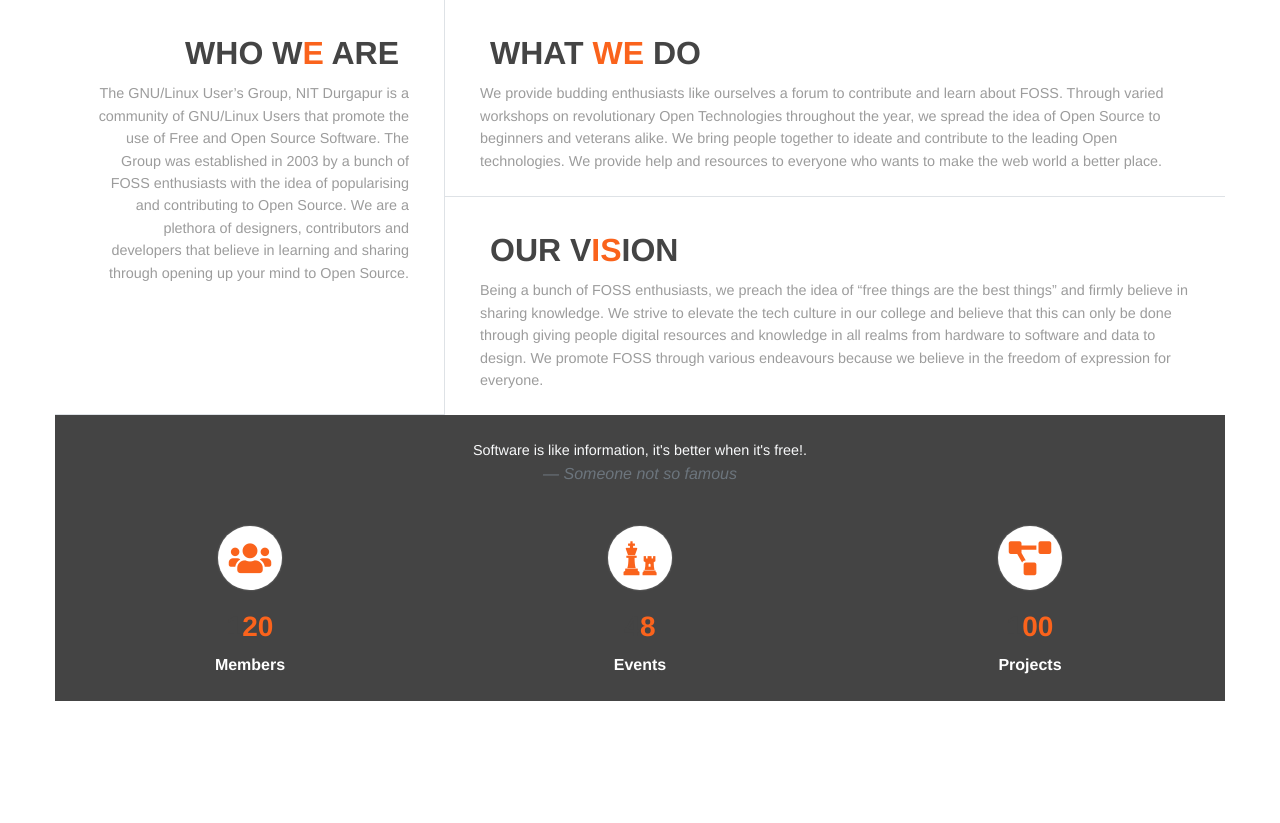
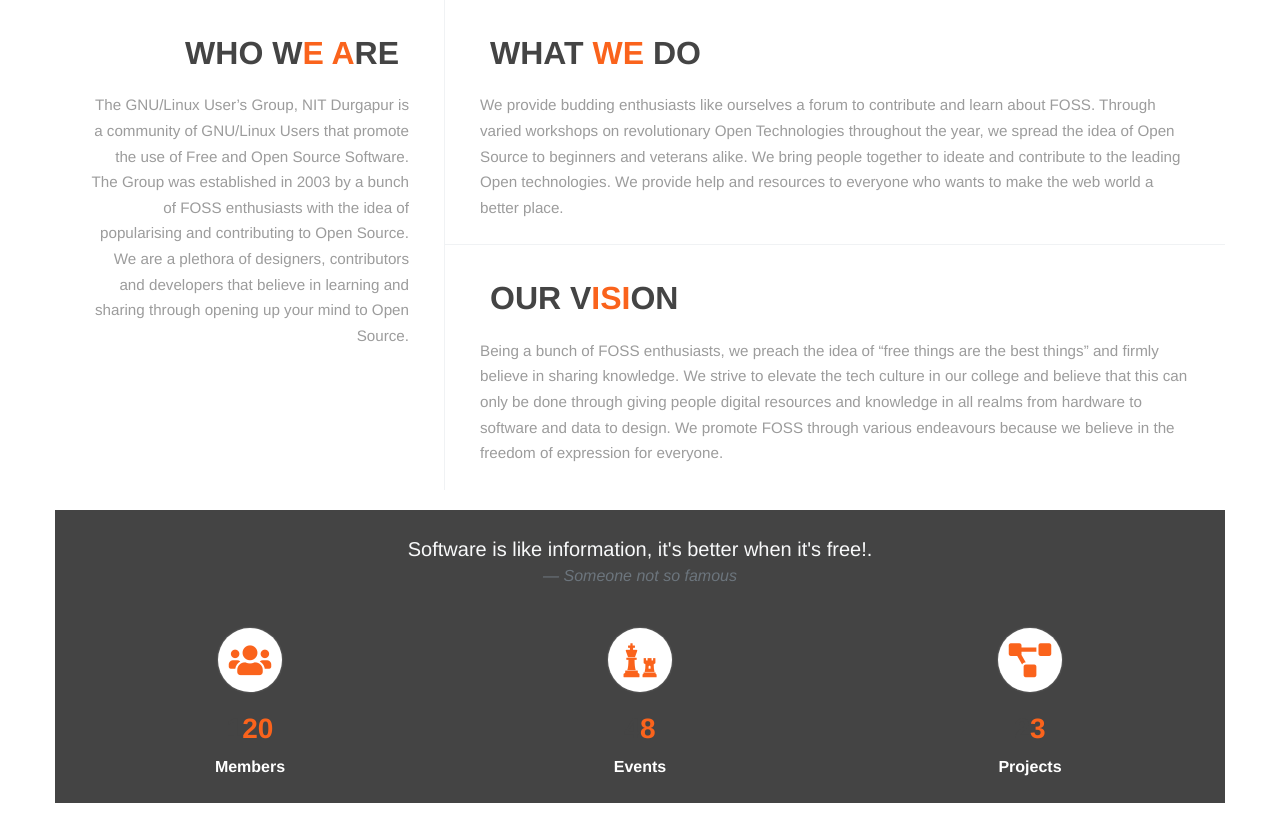
Before and after one commit to lugnitdgp/lugnitdgp.github.io, a Vue app: page /#/ in a window 1280 px wide. Before the commit the page ends 800 px from the top, so only its background shows below. Built offline with nearby package versions, Linux system fonts and the light colour scheme.

Commit message:
Improve the about-us component

```diff
--- a/src/components/About-us.vue
+++ b/src/components/About-us.vue
@@ -1,16 +1,19 @@
 <template >
-  <div class="container" style="min-height:100vh !important;padding:0">
+  <div class="container about-us-container">
+
     <div class="row">
-
-    <div class="col-md-4 border-right border-bottom ">
+      <div class="col-md-4 border-right">
         <div class="row">
           <div class="col-md-12" >
             <div class="card text-right border-0 pb-1 pt-1">
               <transition name="fade">
                 <div class="card-body" v-show="show">
-                  <h2 class="card-title">{{displayheading(data1.heading).first}}<span class="highlighted">{{displayheading(data1.heading).second}}</span>{{displayheading(data1.heading).third}}</h2>
-                  <p class="card-text p-spec "> {{data1.content}}</p>
-                <!--  <a href="#" class="card-link highlighted" style="text-decoration:underline">{{data1.link}}</a>-->
+                  <h2 class="card-title">
+                    {{ displayheading(section1.heading).first }}<span class="highlighted">{{ displayheading(section1.heading).second }}</span>{{ displayheading(section1.heading).third }}
+                  </h2>
+                  <p class="card-text p-spec">
+                    {{ section1.content }}
+                  </p>
                 </div>
               </transition>
 
@@ -21,13 +24,16 @@
 
     <div class="col-md-8">
       <div class="row">
-        <div class="col-md-12 border-bottom " >
+        <div class="col-md-12 border-bottom" >
           <div class="card text-right border-0 text-md-left pb-1 pt-1">
             <transition name="slide-fade">
               <div class="card-body" v-show="show">
-                  <h2 class="card-title">{{displayheading(data2.heading).first}}<span class="highlighted">{{displayheading(data2.heading).second}}</span>{{displayheading(data2.heading).third}}</h2>
-                  <p class="card-text" style="display:table-row"> {{data2.content}}</p>
-                <!--  <a href="#" class="card-link highlighted" style="text-decoration:underline">{{data2.link}}</a>-->
+                <h2 class="card-title">
+                  {{ displayheading(section2.heading).first }}<span class="highlighted">{{ displayheading(section2.heading).second }}</span>{{ displayheading(section2.heading).third }}
+                </h2>
+                <p class="card-text" style="display:table-row">
+                  {{ section2.content }}
+                </p>
               </div>
             </transition>
 
@@ -39,9 +45,12 @@
           <div class="card text-right border-0 text-md-left pb-1 pt-1" >
             <transition name="slide-fade">
               <div class="card-body" v-show="show">
-                  <h2 class="card-title">{{displayheading(data3.heading).first}}<span class="highlighted">{{displayheading(data3.heading).second}}</span>{{displayheading(data3.heading).third}}</h2>
-                  <p class="card-text" style="display:table-row"> {{data3.content}}</p>
-                <!--  <a href="#" class="card-link highlighted" style="text-decoration:underline">{{data3.link}}</a>-->
+                <h2 class="card-title">
+                  {{ displayheading(section3.heading).first }}<span class="highlighted">{{ displayheading(section3.heading).second }}</span>{{ displayheading(section3.heading).third }}
+                </h2>
+                <p class="card-text" style="display:table-row">
+                  {{ section3.content }}
+                </p>
               </div>
             </transition>
           </div>
@@ -51,7 +60,7 @@
 
    </div>
    <div class="row">
-     <div class="col-sm-12" style="padding:0">
+     <div class="col-sm-12">
        <div id="bottom-section">
          <div class="row justify-content-center">
            <blockquote class="blockquote text-center">
@@ -60,11 +69,11 @@
            </blockquote>
          </div>
          <div class="d-flex flex-row bd-highlight ">
-           <div  v-for="(item,index) in bottom" v-bind:key="index" class="p-2 bd-highlight text-center col" >
+           <div v-for="(item, index) in section4" v-bind:key="index" class="p-2 bd-highlight text-center col" >
              <div class="bottom-div mb-3">
-               <i class="bottom-icon" :class="item.icon"></i>
-               <animate-number :number="item.number"/>
-               <strong>{{item.content}}</strong>
+               <i class="bottom-icon" :class="'fas ' + item.icon"></i>
+               <animate-number :number="item.number" />
+               <strong>{{ item.content }}</strong>
              </div>
            </div>
          </div>
@@ -77,22 +86,35 @@
 
 <script>
 import AnimateNumber from './AnimateNumber'
+
 export default {
 
   data () {
     return {
-      bottom: [
-        {icon: 'fas fa-users ', content: 'Members', number: 120},
-        {icon: 'fas fa-chess', content: 'Events', number: 48},
-        {icon: 'fas fa-project-diagram', content: 'Projects', number: 100}
+      section1: {
+        heading: 'Who We Are',
+        content: 'The GNU/Linux User’s Group, NIT Durgapur is a community of GNU/Linux Users that promote the use of Free and Open Source Software. The Group was established in 2003 by a bunch of FOSS enthusiasts with the idea of popularising and contributing to Open Source. We are a plethora of designers, contributors and developers that believe in learning and sharing through opening up your mind to Open Source.',
+        link: 'Meet the members»'
+      },
+      section2: {
+        heading: 'What We Do',
+        content: 'We provide budding enthusiasts like ourselves a forum to contribute and learn about FOSS. Through varied workshops on revolutionary Open Technologies throughout the year, we spread the idea of Open Source to beginners and veterans alike. We bring people together to ideate and contribute to the leading Open technologies. We provide help and resources to everyone who wants to make the web world a better place.',
+        link: 'Look at our activities »'
+      },
+      section3: {
+        heading: 'Our Vision',
+        content: 'Being a bunch of FOSS enthusiasts, we preach the idea of “free things are the best things” and firmly believe in sharing knowledge. We strive to elevate the tech culture in our college and believe that this can only be done through giving people digital resources and knowledge in all realms from hardware to software and data to design. We promote FOSS through various endeavours because we believe in the freedom of expression for everyone.',
+        link: ' See how to join us»'
+      },
+      section4: [
+        { icon: 'fa-users ', content: 'Members', number: 120 },
+        { icon: 'fa-chess', content: 'Events', number: 48 },
+        { icon: 'fa-project-diagram', content: 'Projects', number: 23 }
       ],
-      data1: {heading: 'WHO WE ARE', content: 'The GNU/Linux User’s Group, NIT Durgapur is a community of GNU/Linux Users that promote the use of Free and Open Source Software. The Group was established in 2003 by a bunch of FOSS enthusiasts with the idea of popularising and contributing to Open Source. We are a plethora of designers, contributors and developers that believe in learning and sharing through opening up your mind to Open Source.', link: 'Meet the members»'},
-      data2: {heading: 'WHAT WE DO', content: 'We provide budding enthusiasts like ourselves a forum to contribute and learn about FOSS. Through varied workshops on revolutionary Open Technologies throughout the year, we spread the idea of Open Source to beginners and veterans alike. We bring people together to ideate and contribute to the leading Open technologies. We provide help and resources to everyone who wants to make the web world a better place.', link: 'Look at our activities »'},
-      data3: {heading: 'OUR VISION', content: 'Being a bunch of FOSS enthusiasts, we preach the idea of “free things are the best things” and firmly believe in sharing knowledge. We strive to elevate the tech culture in our college and believe that this can only be done through giving people digital resources and knowledge in all realms from hardware to software and data to design. We promote FOSS through various endeavours because we believe in the freedom of expression for everyone.', link: ' See how to join us»'},
       show: false
-
     }
   },
+
   mounted () {
     setTimeout(function () {
       this.show = true
@@ -102,46 +124,54 @@ export default {
       var i
       for (i = 0; i < 3; i++) {
         var start = 0
-        var temp = +this.bottom[i].number
-        this.bottom[i].number = 0
-        while (start++ !== temp) {
-          this.bottom[i].number = start.toString()
+        var temp = this.section4[i].number
+        this.section4[i].number = 0
+        while (start++ < temp) {
+          this.section4[i].number = start.toString()
         }
       }
     }.bind(this), 0)
   },
+
   methods: {
     displayheading (text) {
-      var str = text.length
-      var strd = str / 2
+      var length = text.length
+      var middle = length / 2
+      var highlighted = 3
       return {
-        first: text.substr(0, strd),
-        second: text.substr(strd, 2),
-        third: text.substr(2 + strd, str)
+        first: text.substr(0, middle),
+        second: text.substr(middle, highlighted),
+        third: text.substr(highlighted + middle, length)
       }
     }
 
   },
-  created () {
-  },
-  components: {AnimateNumber}
+
+  components: { AnimateNumber }
 
 }
 </script>
 
 <style scoped>
-#bottom-section{
 
-  background-color: #444 ;
-  color:white;
+.about-us-container {
+  padding: 0
 }
-.bottom-icon{
-  background-color: white;
-  color:#fa631c ;
+.about-us-container > .row {
+  margin-bottom: 20px;
+}
+.about-us-container > .row:nth-child(2) > .col-sm-12 {
+  padding: 0;
+}
+#bottom-section {
+  background-color: #444;
+  color: #fff;
+}
+.bottom-icon {
+  background-color: #fff;
+  color: #fa631c;
   box-shadow: 0px 0px 2px #888;
-
   border-radius: 50%;
-
   display: inline-block;
   font-size: 34px;
   height: 64px;
@@ -151,47 +181,45 @@ export default {
   text-align: center;
   width: 64px;
 }
-.highlighted{
-  color:#fa631c ;
+.highlighted {
+  color: #fa631c;
 }
-.bottom-div{
-  margin-top:2vh;
+.bottom-div {
+  margin-top: 2vh;
   position: relative;
 }
-h1,h2,h3{
+h1, h2, h3 {
   font-weight: bold;
   margin: 10px;
   color:  #444;
 }
-p{
+h2.card-title {
+  text-transform: uppercase;
+  margin-bottom: 20px;
+}
+p.card-text {
   color: #9c9c9c;
   max-width: 578px;
+  font-size: 0.95rem;
+  line-height: 1.6rem;
+}
+.fade-enter-active, .slide-fade-enter-active {
+  transition: all 0.7s ;
+  transition-timing-function: cubic-bezier(.26,.88,.94,.72);
+}
+.fade-enter {
+  transform: translateX(-40%);
+  opacity: 0.5;
+}
+.slide-fade-enter {
+  transform: translateX(40%);
+  opacity: 0.5;
+}
+.p-spec {
   font-size: 0.9rem;
-line-height: 1.4rem !important;
 }
-@keyframes translateLtoR{
-  from{ transform: translateX(-100);}
-  to{transform: translateX(0);}
-}
-@keyframes transitionRtoL{
-  from{ transform: translateX(100);}
-  to{transform: translateX(0);}
+.border-bottom, .border-right {
+  border-color: rgba(222, 226, 230, 0.45) !important;
 }
 
-.fade-enter-active{
-
-       transition: all 0.8s ;
-       transition-timing-function: ease-in;
-  }
-.fade-enter{transform: translateX(-50%);
-            opacity:0;}
-.slide-fade-enter-active{
-
-         transition: all 0.8s ;
-         transition-timing-function: ease-in;
-    }
-.slide-fade-enter{transform: translateX(50%);opacity:0}
-.p-spec{
-  font-size: 0.9rem;
-}
 </style>
--- a/src/components/Home.vue
+++ b/src/components/Home.vue
@@ -1,18 +1,14 @@
 <template>
-  <div class="hello">
+  <div id="home">
     <about-us/>
   </div>
 </template>
 
 <script>
 import AboutUs from './About-us'
+
 export default {
   name: 'Home',
-  components: {AboutUs}
+  components: { AboutUs }
 }
 </script>
-
-<!-- Add "scoped" attribute to limit CSS to this component only -->
-<style scoped>
-
-</style>
```
Also changed, not shown: src/components/AnimateNumber.vue (+14 -7 lines). Lines whose indentation alone changed are shown as unchanged.
